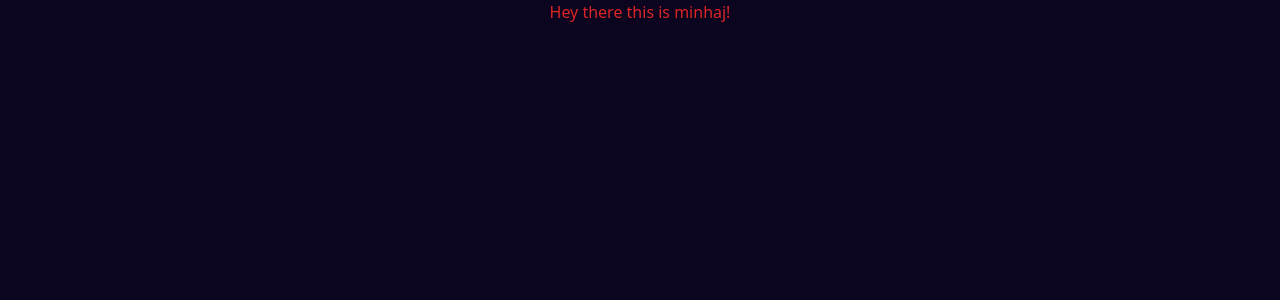
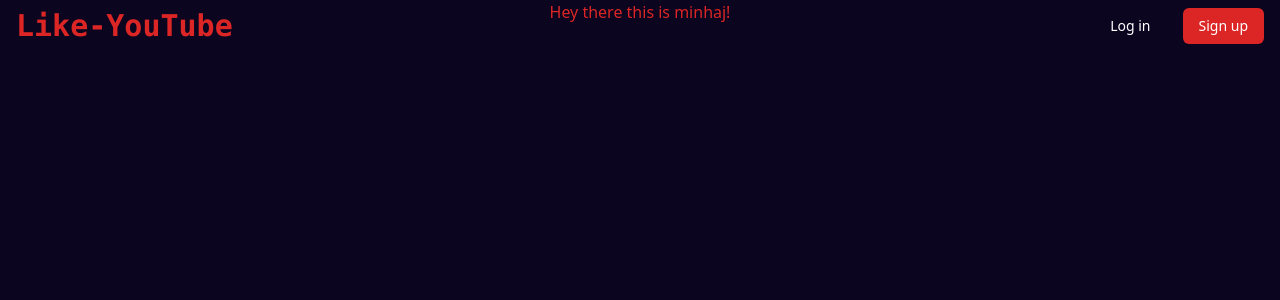
Before and after one commit to minhajul-im/Store-Video-Image, a React (Vite) app: page /movies in a window 1280 px wide. Shown: the top 300 px of the page. Built offline with nearby package versions, Linux system fonts and the light colour scheme; no server answers.

Commit message:
navbar done

```diff
--- a/src/app/App.jsx
+++ b/src/app/App.jsx
@@ -1,12 +1,15 @@
+import { Provider } from "react-redux";
 import { Routes, Route } from "react-router-dom";
-import { Provider } from "react-redux";
 
 import store from "./store";
+import Navbar from "../components/Navbar";
 import { Home, Movies, Error, Signup, Login } from "../pages/index";
 
 const App = () => {
   return (
     <Provider store={store}>
+      <Navbar />
+
       <Routes>
         <Route path="/" element={<Home />} />
         <Route path="/signup" element={<Signup />} />
--- /dev/null
+++ b/src/components/Navbar.jsx
@@ -0,0 +1,19 @@
+import { Link } from "react-router-dom";
+
+export default function Navbar() {
+  return (
+    <nav className="absolute w-full flex justify-between items-center z-50 px-4 py-2">
+      <Link to={"/"} className="text-3xl font-bold font-mono text-red-600">
+        Like-YouTube
+      </Link>
+      <div className="flex gap-4 items-center">
+        <button className="py-2 px-4 text-white text-sm hover:bg-gray-900 rounded-md">
+          Log in
+        </button>
+        <button className="py-2 px-4 bg-red-600 text-white text-sm rounded-md hover:bg-red-800">
+          Sign up
+        </button>
+      </div>
+    </nav>
+  );
+}
--- a/src/pages/Home.jsx
+++ b/src/pages/Home.jsx
@@ -1,7 +1,5 @@
+import Navbar from "../components/Navbar";
+
 export default function Home() {
-  return (
-    <>
-      <h1 className=" text-rose-600">Home </h1>
-    </>
-  );
+  return <></>;
 }
```
